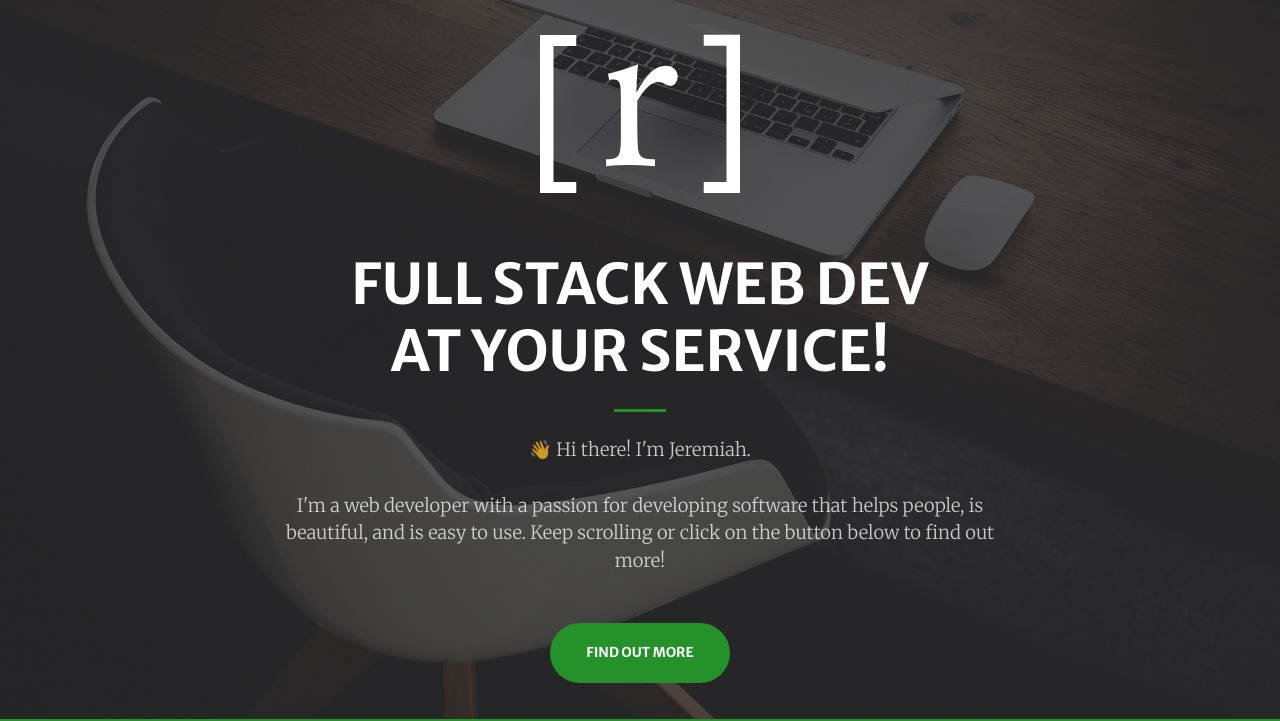
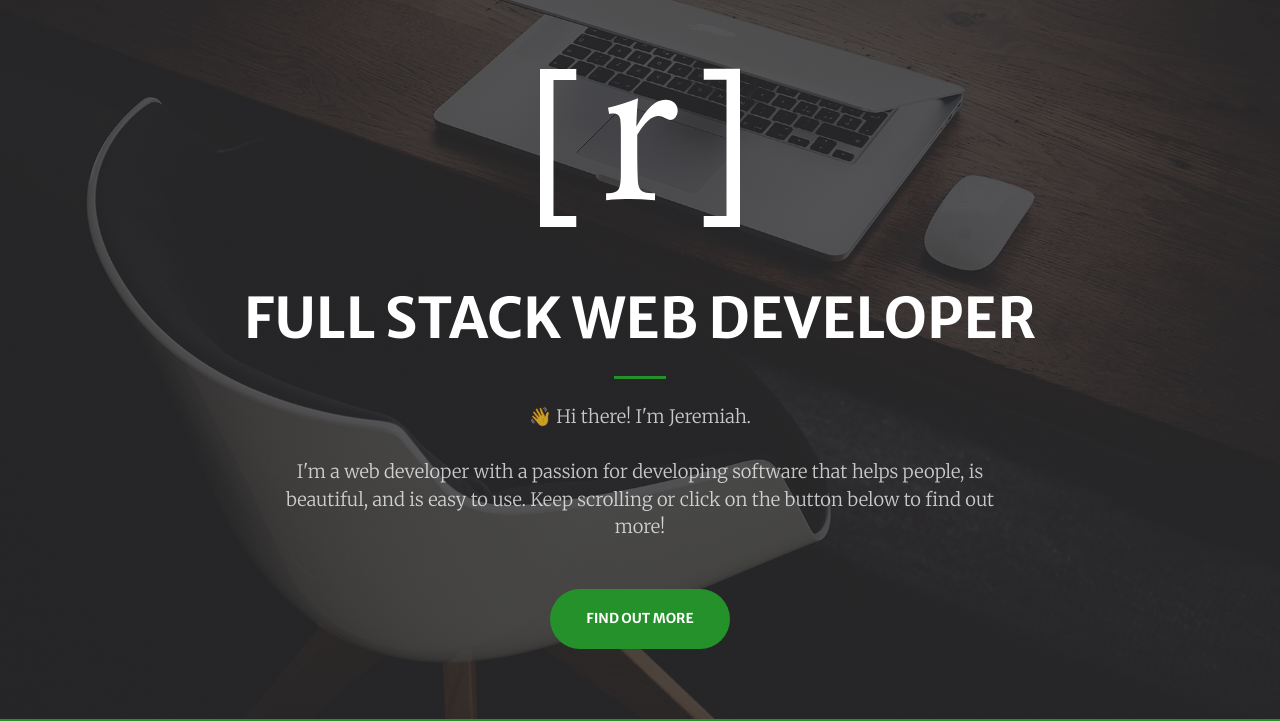
Before and after one commit to jrodden1/roddendev-brand, a Gatsby site: page / in a window 1280 px wide. Shown: the part 81-802 px from the top of the page. Built offline with nearby package versions, Linux system fonts and the light colour scheme; Gatsby itself is replaced by a stand-in of ours.

Commit message:
Updated Header Wording

```diff
--- a/src/components/header.js
+++ b/src/components/header.js
@@ -51,7 +51,7 @@ export default class Header extends React.Component {
                 <div style={{fill: "white", paddingTop: "10px", paddingBottom: "30px"}}>
                   <Logo width="200px" height="200px" />
                 </div>
-                <h1 className="text-uppercase text-white font-weight-bold">Full Stack Web Dev <br/>at your service!</h1>
+                <h1 className="text-uppercase text-white font-weight-bold">Full Stack Web Developer</h1>
                 <hr className="divider my-4"/>
               </div>
               <div className="col-lg-8 align-self-baseline">
```
